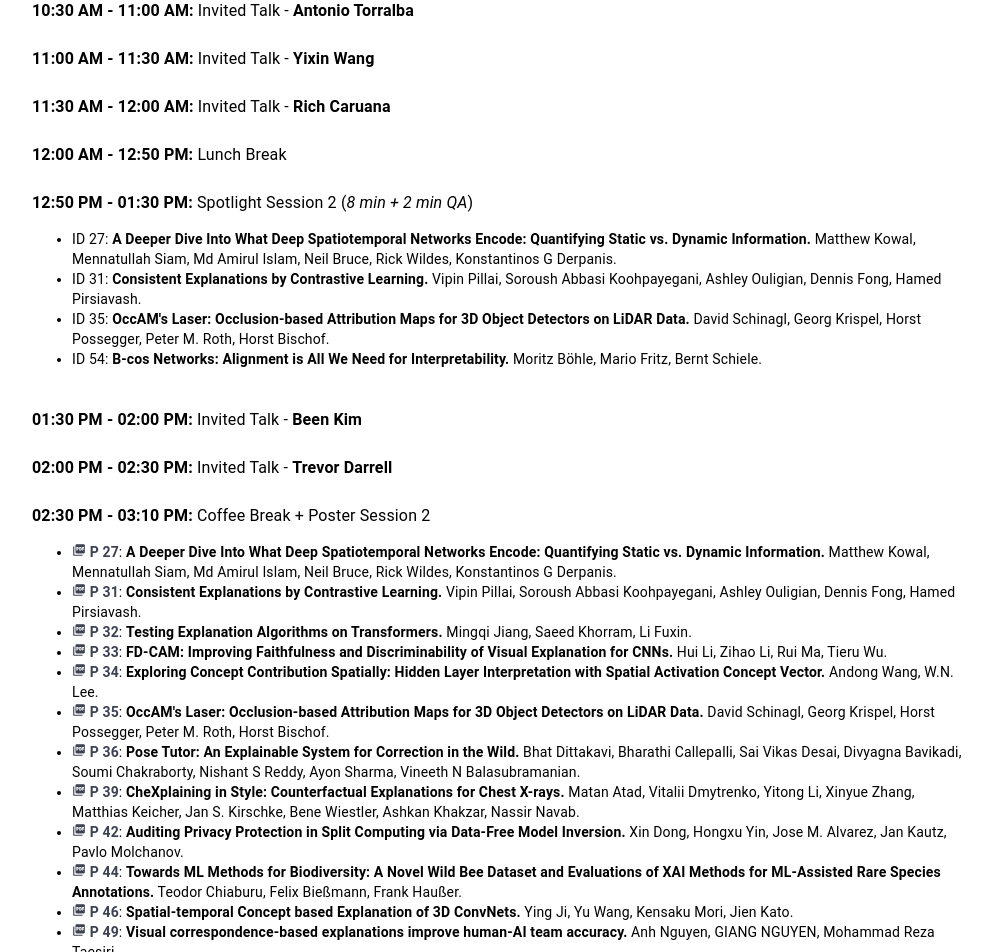
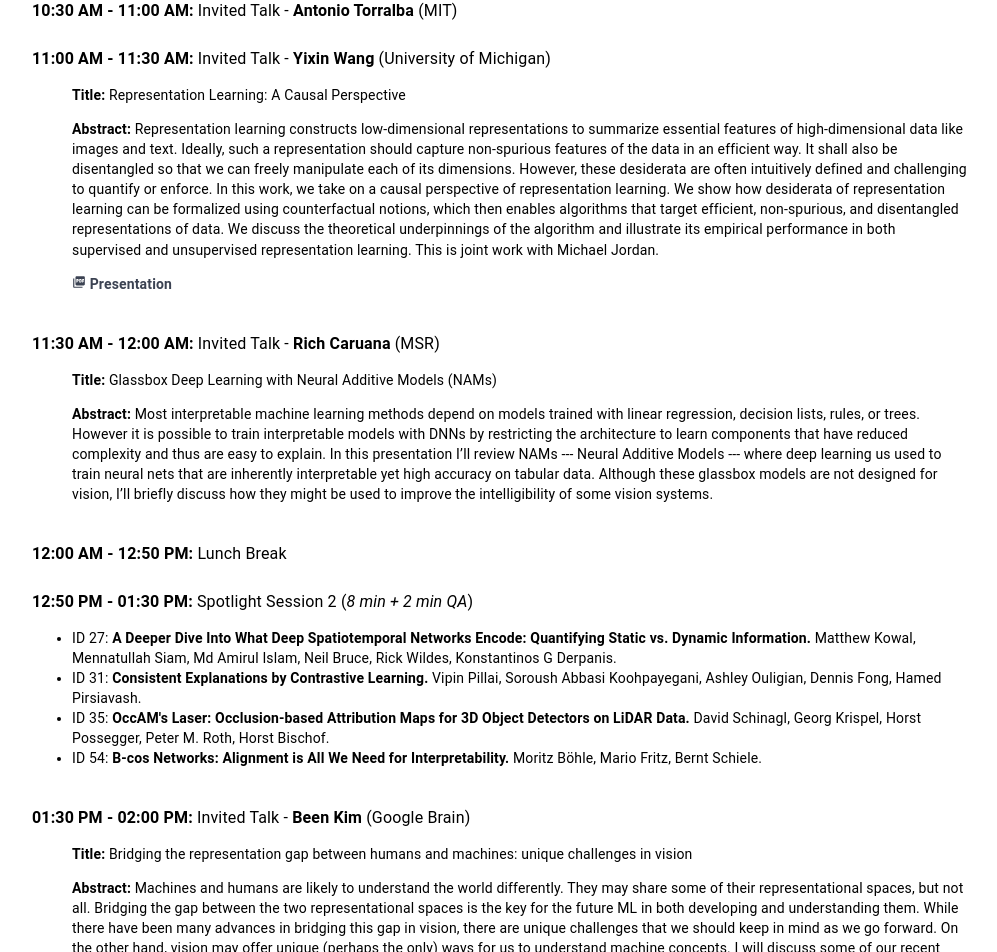
Before and after one commit to xai4cv/xai4cv.github.io, a React (Create React App) app: page /workshop-schedule in a window 1280 px wide. Shown: the part 1260-2212 px from the top of the page, without its empty margins (140-1137 px from the left). Built offline with nearby package versions, Linux system fonts and the light colour scheme.

Commit message:
added titles and abstracts for speakers

```diff
--- a/src/components/WorkshopSchedule.js
+++ b/src/components/WorkshopSchedule.js
@@ -112,7 +112,7 @@
                                     <Grid container justify="flex-start">
                                         <Grid item xs={12} lg={12} className={classes.gridItem}>
                                             <Typography className={classes.SectionHeader} variant="body1" align="left">
-                                                <b>09:00 AM - 09:10 AM: </b> Opening Remarks
+                                                <b>09:00 AM - 09:10 AM: </b> Opening Remarks - <b>Filip Radenovic</b> (Meta AI)
                                             </Typography>
                                         </Grid>
                                     </Grid>
@@ -163,7 +163,7 @@
                                     <Grid container justify="flex-start">
                                         <Grid item xs={12} lg={12} className={classes.gridItem}>
                                             <Typography className={classes.SectionHeader} variant="body1" align="left">
-                                                <b>10:30 AM - 11:00 AM: </b> Invited Talk - <b>Antonio Torralba</b>
+                                                <b>10:30 AM - 11:00 AM: </b> Invited Talk - <b>Antonio Torralba</b> (MIT)
                                             </Typography>
                                         </Grid>
                                     </Grid>
@@ -171,7 +171,27 @@
                                     <Grid container justify="flex-start">
                                         <Grid item xs={12} lg={12} className={classes.gridItem}>
                                             <Typography className={classes.SectionHeader} variant="body1" align="left">
-                                                <b>11:00 AM - 11:30 AM: </b> Invited Talk - <b>Yixin Wang</b>
+                                                <b>11:00 AM - 11:30 AM: </b> Invited Talk - <b>Yixin Wang</b> (University of Michigan)
+                                            </Typography>
+
+                                            <Typography className={classes.SectionHeader} variant="body2" align="left">
+                                                <ul>
+                                                    <b>Title: </b> Representation Learning: A Causal Perspective
+                                                </ul>
+                                            </Typography>
+
+                                            <Typography className={classes.SectionHeader} variant="body2" align="left">
+                                                <ul>
+                                                    <b>Abstract: </b> Representation learning constructs low-dimensional representations to summarize essential features of high-dimensional data like images and text. Ideally, such a representation should capture non-spurious features of the data in an efficient way. It shall also be disentangled so that we can freely manipulate each of its dimensions. However, these desiderata are often intuitively defined and challenging to quantify or enforce.
+                                                    In this work, we take on a causal perspective of representation learning. We show how desiderata of representation learning can be formalized using counterfactual notions, which then enables algorithms that target efficient, non-spurious, and disentangled representations of data. We discuss the theoretical underpinnings of the algorithm and illustrate its empirical performance in both supervised and unsupervised representation learning.
+                                                    This is joint work with Michael Jordan.
+                                                </ul>
+                                            </Typography>
+
+                                            <Typography className={classes.SectionHeader} variant="body2" align="left">
+                                                <ul>
+                                                    <Link target="_blank" rel="noopener" href="https://urldefense.com/v3/__https://yixinwang.github.io/papers/causal-rep-slides-public.pdf__;!!Bt8RZUm9aw!6HJjmzJvZjCXXLimgLDCFBHljTR3Q-GueFSoaY4aeHdW_S6ycHUDg8LnXUR9wiDHuFrVuvHNIlrzPALHSG8$"><b><PDFIcon fontSize="inherit"/> Presentation</b></Link>
+                                                </ul>
                                             </Typography>
                                         </Grid>
                                     </Grid>
@@ -179,7 +199,19 @@
                                     <Grid container justify="flex-start">
                                         <Grid item xs={12} lg={12} className={classes.gridItem}>
                                             <Typography className={classes.SectionHeader} variant="body1" align="left">
-                                                <b>11:30 AM - 12:00 AM: </b> Invited Talk - <b>Rich Caruana</b>
+                                                <b>11:30 AM - 12:00 AM: </b> Invited Talk - <b>Rich Caruana</b> (MSR)
+                                            </Typography>
+
+                                            <Typography className={classes.SectionHeader} variant="body2" align="left">
+                                                <ul>
+                                                    <b>Title: </b> Glassbox Deep Learning with Neural Additive Models (NAMs)
+                                                </ul>
+                                            </Typography>
+
+                                            <Typography className={classes.SectionHeader} variant="body2" align="left">
+                                                <ul>
+                                                    <b>Abstract: </b> Most interpretable machine learning methods depend on models trained with linear regression, decision lists, rules, or trees.  However it is possible to train interpretable models with DNNs by restricting the architecture to learn components that have reduced complexity and thus are easy to explain.  In this presentation I’ll review NAMs --- Neural Additive Models --- where deep learning us used to train neural nets that are inherently interpretable yet high accuracy on tabular data.  Although these glassbox models are not designed for vision, I’ll briefly discuss how they might be used to improve the intelligibility of some vision systems.
+                                                </ul>
                                             </Typography>
                                         </Grid>
                                     </Grid>
@@ -211,7 +243,19 @@
                                     <Grid container justify="flex-start">
                                         <Grid item xs={12} lg={12} className={classes.gridItem}>
                                             <Typography className={classes.SectionHeader} variant="body1" align="left">
-                                                <b>01:30 PM - 02:00 PM: </b> Invited Talk - <b>Been Kim</b>
+                                                <b>01:30 PM - 02:00 PM: </b> Invited Talk - <b>Been Kim</b> (Google Brain)
+                                            </Typography>
+
+                                            <Typography className={classes.SectionHeader} variant="body2" align="left">
+                                                <ul>
+                                                    <b>Title: </b> Bridging the representation gap between humans and machines: unique challenges in vision
+                                                </ul>
+                                            </Typography>
+
+                                            <Typography className={classes.SectionHeader} variant="body2" align="left">
+                                                <ul>
+                                                    <b>Abstract: </b> Machines and humans are likely to understand the world differently. They may share some of their representational spaces, but not all. Bridging the gap between the two representational spaces is the key for the future ML in both developing and understanding them. While there have been many advances in bridging this gap in vision, there are unique challenges that we should keep in mind as we go forward. On the other hand, vision may offer unique (perhaps the only) ways for us to understand machine concepts. I will discuss some of our recent work that will help us discuss these topics.
+                                                </ul>
                                             </Typography>
                                         </Grid>
                                     </Grid>
@@ -219,7 +263,7 @@
                                     <Grid container justify="flex-start">
                                         <Grid item xs={12} lg={12} className={classes.gridItem}>
                                             <Typography className={classes.SectionHeader} variant="body1" align="left">
-                                                <b>02:00 PM - 02:30 PM: </b> Invited Talk - <b>Trevor Darrell</b>
+                                                <b>02:00 PM - 02:30 PM: </b> Invited Talk - <b>Trevor Darrell</b> (UC Berkeley)
                                             </Typography>
                                         </Grid>
                                     </Grid>
@@ -254,7 +298,19 @@
                                     <Grid container justify="flex-start">
                                         <Grid item xs={12} lg={12} className={classes.gridItem}>
                                             <Typography className={classes.SectionHeader} variant="body1" align="left">
-                                                <b>03:10 PM - 03:40 PM: </b> Invited Talk - <b>Pradeep Ravikumar</b>
+                                                <b>03:10 PM - 03:40 PM: </b> Invited Talk - <b>Pradeep Ravikumar</b> (Carnegie Mellon University)
+                                            </Typography>
+
+                                            <Typography className={classes.SectionHeader} variant="body2" align="left">
+                                                <ul>
+                                                    <b>Title: </b> Objective criteria for explanations of machine learning models
+                                                </ul>
+                                            </Typography>
+
+                                            <Typography className={classes.SectionHeader} variant="body2" align="left">
+                                                <ul>
+                                                    <b>Abstract: </b> Objective criteria to evaluate explanations of machine learning models are a critical ingredient in bringing greater rigor to the field of explainable artificial intelligence. We discuss three such criteria that each target different classes of explanations. In the first, targeted at real-valued feature importance explanations, we define a class of “infidelity” measures that capture how well the explanations match the ML models. We show that instances of such infidelity minimizing explanations correspond to many popular recently proposed explanations and, moreover, can be shown to satisfy well-known game-theoretic axiomatic properties. In the second, targeted to feature set explanations, we define a robustness analysis-based criterion and show that deriving explainable feature sets based on the robustness criterion yields more qualitatively impressive explanations. Lastly, for sample explanations, we provide a decomposition-based representer criterion that allows us to provide very scalable and compelling classes of sample-based explanations. Joint with Chih-Kuan Yeh.
+                                                </ul>
                                             </Typography>
                                         </Grid>
                                     </Grid>
@@ -262,7 +318,13 @@
                                     <Grid container justify="flex-start">
                                         <Grid item xs={12} lg={12} className={classes.gridItem}>
                                             <Typography className={classes.SectionHeader} variant="body1" align="left">
-                                                <b>03:40 PM - 04:10 PM: </b> Invited Talk - <b>Serena Yeung</b>
+                                                <b>03:40 PM - 04:10 PM: </b> Invited Talk - <b>Serena Yeung</b> (Stanford)
+                                            </Typography>
+
+                                            <Typography className={classes.SectionHeader} variant="body2" align="left">
+                                                <ul>
+                                                    <b>Title: </b> Multimodal vision-language models towards explainable medical computer vision
+                                                </ul>
                                             </Typography>
                                         </Grid>
                                     </Grid>
@@ -270,7 +332,7 @@
                                     <Grid container justify="flex-start">
                                         <Grid item xs={12} lg={12} className={classes.gridItem}>
                                             <Typography className={classes.SectionHeader} variant="body1" align="left">
-                                                <b>04:10 PM - 04:40 PM: </b> Invited Talk - <b>Hima Lakkaraju</b>
+                                                <b>04:10 PM - 04:40 PM: </b> Invited Talk - <b>Hima Lakkaraju</b> (Harvard University)
                                             </Typography>
                                         </Grid>
                                     </Grid>
```
